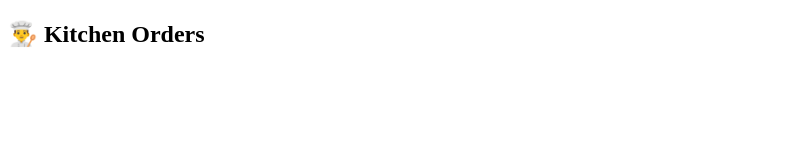
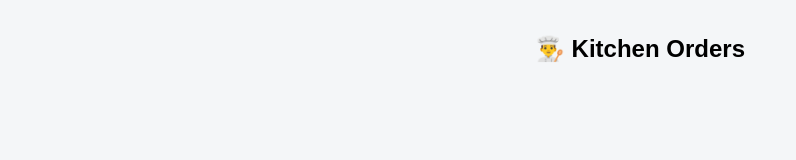
Before and after one commit to theiniyanvlogs-lab/Hotel-Order-System, a plain HTML site: page kitchen.html in a window 1280 px wide. Shown: the whole page, without its empty margins (0-796 px from the left). Drawn offline with Linux system fonts and the light colour scheme.

Commit message:
Update kitchen.html

```diff
--- a/kitchen.html
+++ b/kitchen.html
@@ -4,6 +4,9 @@
   <meta charset="UTF-8">
   <title>Kitchen</title>
   <meta name="viewport" content="width=device-width, initial-scale=1.0">
+
+  <!-- POS UI -->
+  <link rel="stylesheet" href="style.css">
 </head>
 <body>
 
```
